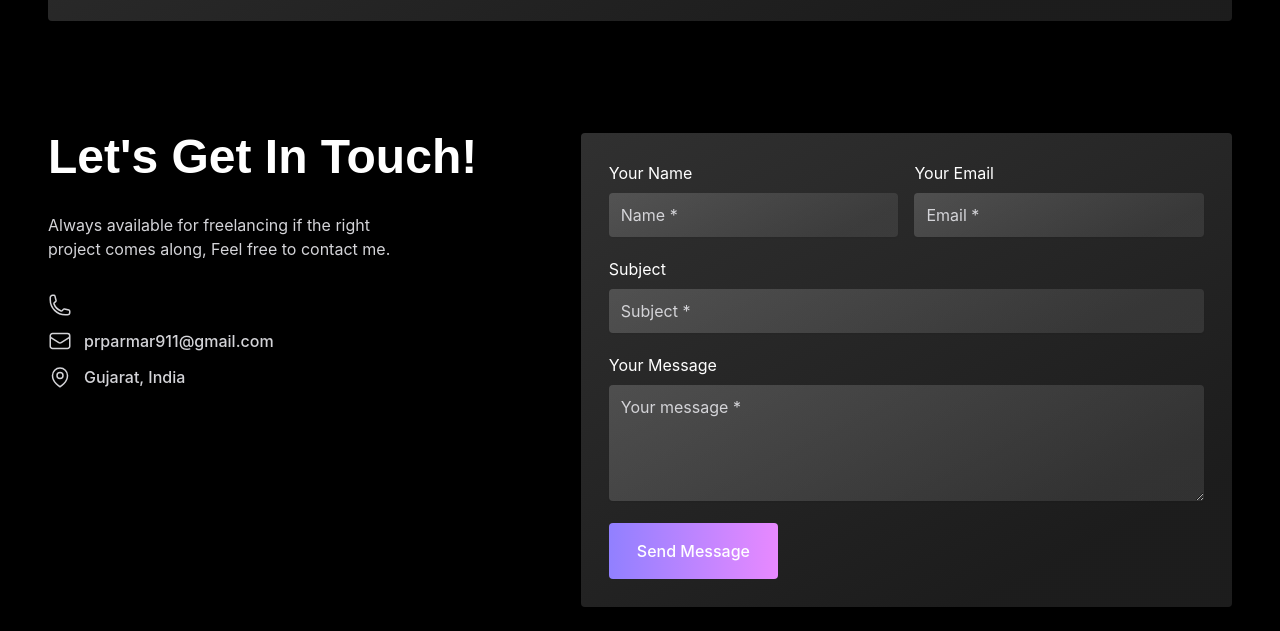
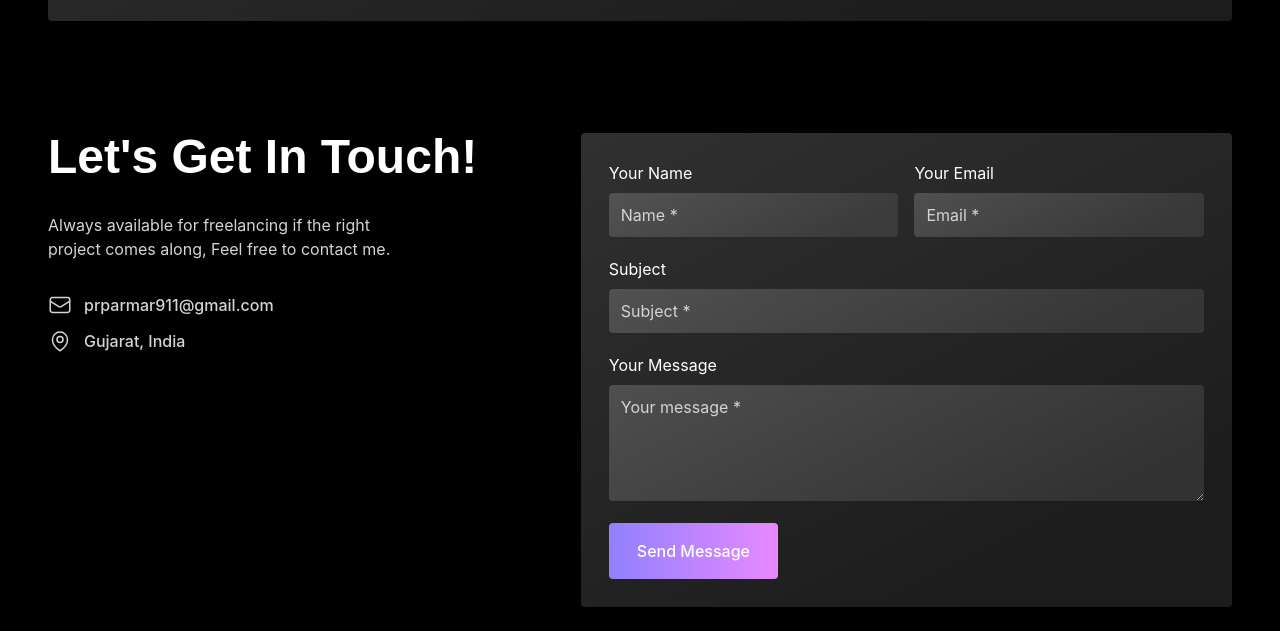
Before and after one commit to piyushparmar911/My-Portfolio, a plain HTML site: page index.html in a window 1280 px wide. Shown: the part 2339-2970 px from the top of the page. Drawn offline with Linux system fonts and the light colour scheme; a web font is replaced by a local one.

Commit message:
index updated

```diff
--- a/index.html
+++ b/index.html
@@ -446,25 +446,7 @@
               </p>
               <div
                 class="flex flex-col gap-3 text-sm lg:text-base reveal-effect"
-              >
-                <a
-                  href="#"
-                  class="flex items-center gap-3 font-medium text-paragraph hover:text-heading hover:underline"
-                  ><svg
-                    xmlns="http://www.w3.org/2000/svg"
-                    fill="none"
-                    viewBox="0 0 24 24"
-                    stroke-width="1.5"
-                    stroke="currentColor"
-                    class="h-6 w-6 text-paragraph"
-                  >
-                    <path
-                      stroke-linecap="round"
-                      stroke-linejoin="round"
-                      d="M2.25 6.75c0 8.284 6.716 15 15 15h2.25a2.25 2.25 0 002.25-2.25v-1.372c0-.516-.351-.966-.852-1.091l-4.423-1.106c-.44-.11-.902.055-1.173.417l-.97 1.293c-.282.376-.769.542-1.21.38a12.035 12.035 0 01-7.143-7.143c-.162-.441.004-.928.38-1.21l1.293-.97c.363-.271.527-.734.417-1.173L6.963 3.102a1.125 1.125 0 00-1.091-.852H4.5A2.25 2.25 0 002.25 4.5v2.25z"
-                    /></svg
-                  ><span></span></a
-                ><a
+              ><a
                   href="#"
                   class="flex items-center gap-3 font-medium text-paragraph hover:text-heading hover:underline"
                   ><svg
```
